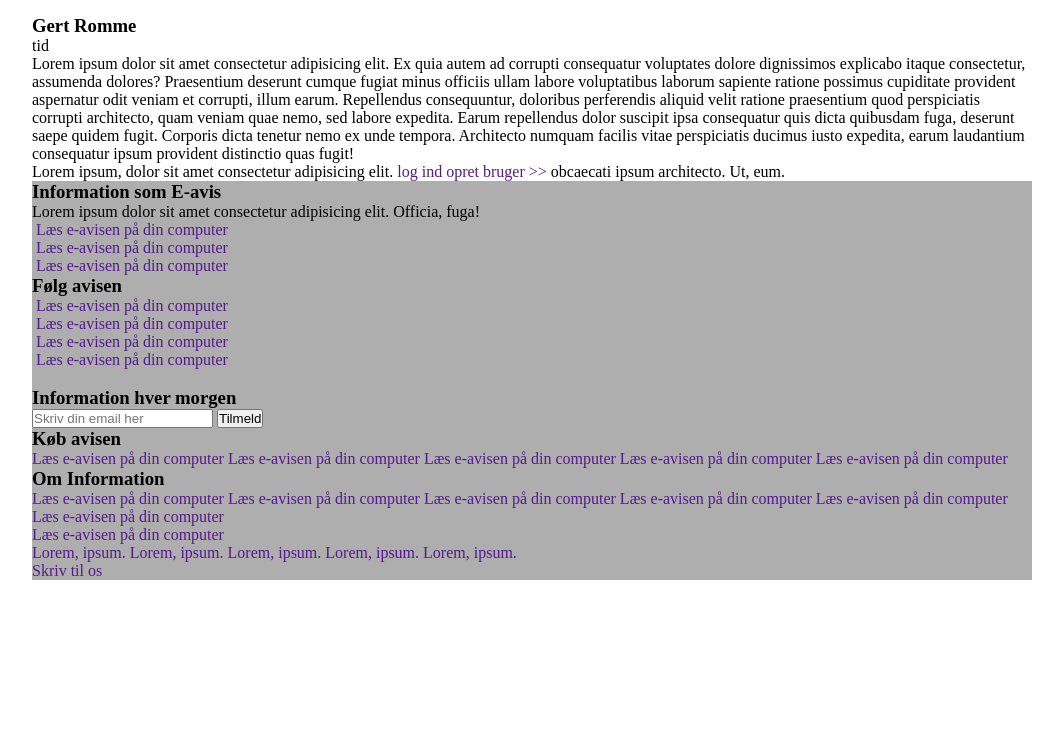
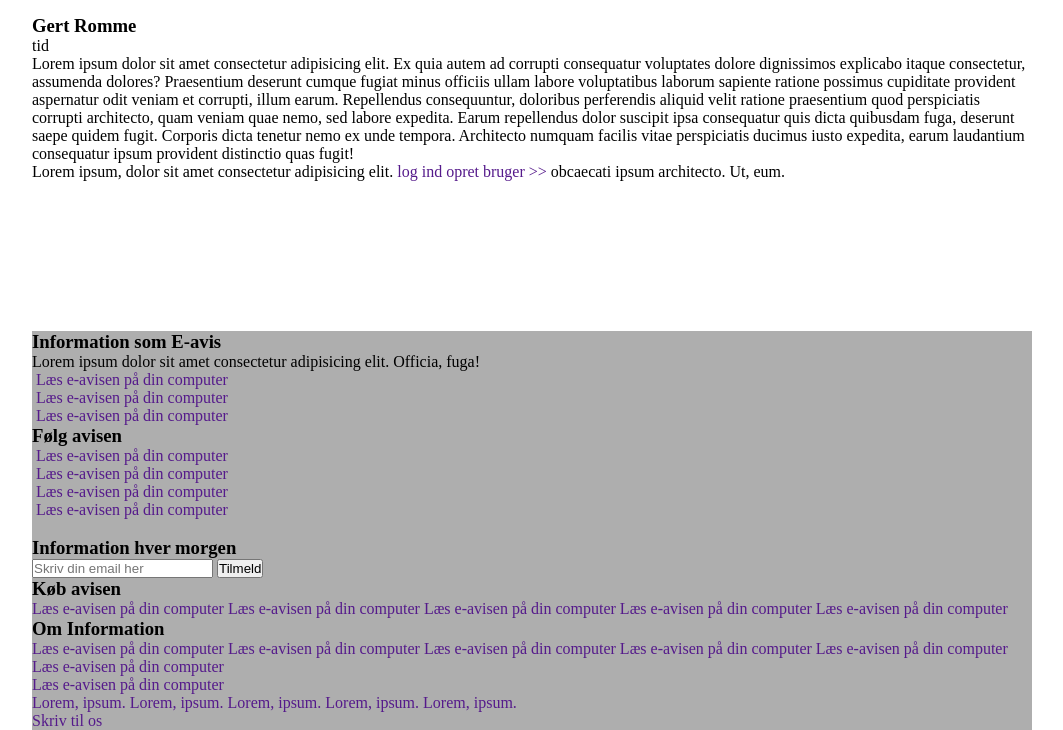
Before and after one commit to rts-cmk-wu09/bootcamp-css-2-MATHIAS1140, a plain HTML site: page index.html in a window 1280 px wide. Shown: the part 3666-4396 px from the top of the page, without its empty margins (108-1171 px from the left). Before the commit the page ends 4246 px from the top, so only its background shows below. Drawn offline with Linux system fonts and the light colour scheme.

Commit message:
add footer

```diff
--- a/style.css
+++ b/style.css
@@ -103,4 +103,5 @@ h1{
 
 footer{
     background-color: rgb(174, 174, 174);
+    margin-top: 150px;
 }
```
Also changed, not shown: index.html (+4 -2 lines), img/information.jpg (added).
